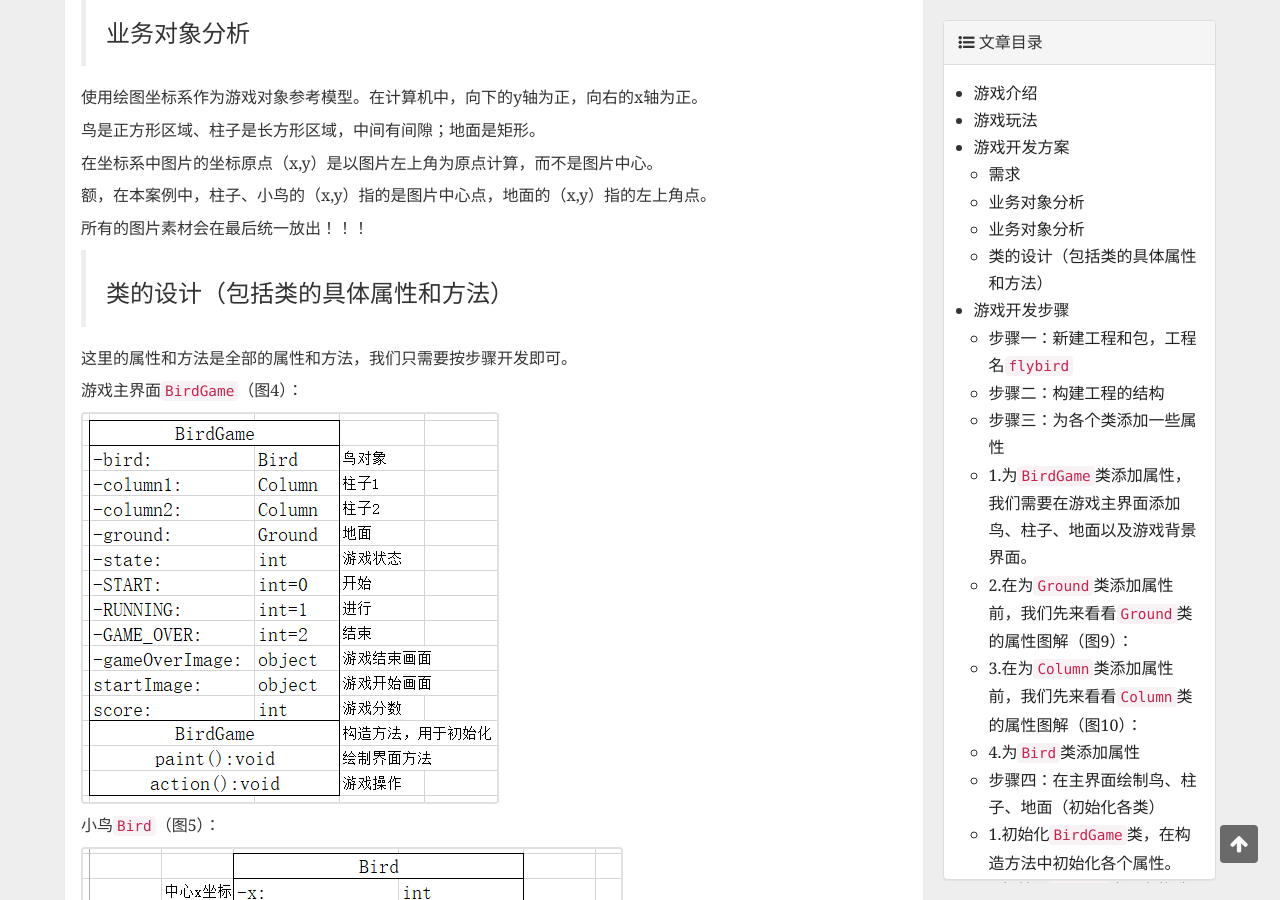
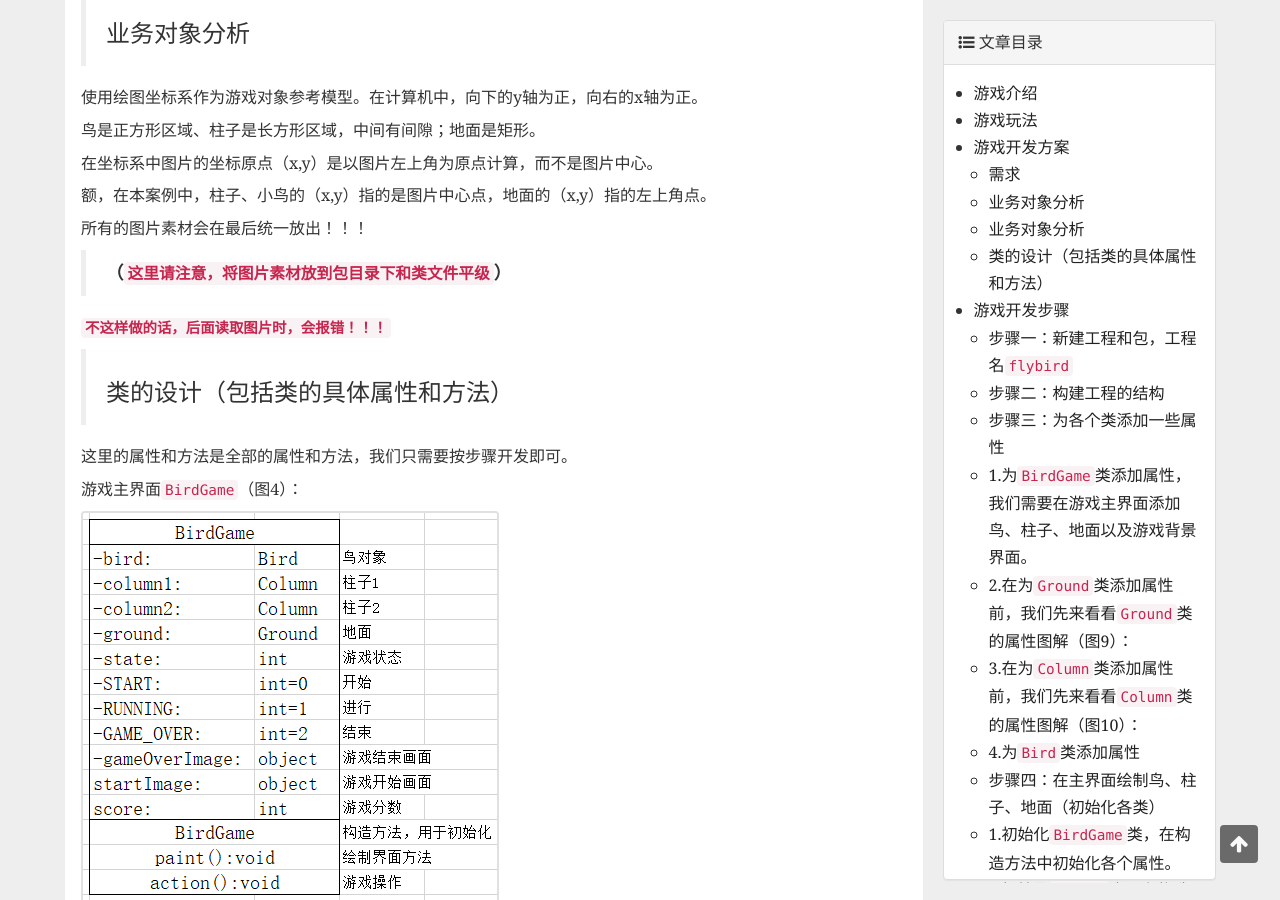
Before and after one commit to marshucheng1/marshucheng1.github.io, a Jekyll site: the page built from _posts/2017-02-15-java-bird-pages.md, in a window 1280 px wide and 900 px high, scrolled down 2777 px. Built offline with Jekyll 4.4.1, drawn with Linux system fonts in a browser that asks for light colours; comment, search, counter and statistics services are not loaded.

Commit message:
Update 2017-02-15-java-bird-pages.md

```diff
--- a/_posts/2017-02-15-java-bird-pages.md
+++ b/_posts/2017-02-15-java-bird-pages.md
@@ -62,6 +62,10 @@ author: MarsHu
 额，在本案例中，柱子、小鸟的（x,y）指的是图片中心点，地面的（x,y）指的左上角点。
 
 所有的图片素材会在最后统一放出！！！
+> **（`这里请注意，将图片素材放到包目录下和类文件平级`）**
+
+**`不这样做的话，后面读取图片时，会报错！！！`**
+
 > ### 类的设计（包括类的具体属性和方法） ###
 
 这里的属性和方法是全部的属性和方法，我们只需要按步骤开发即可。
```
